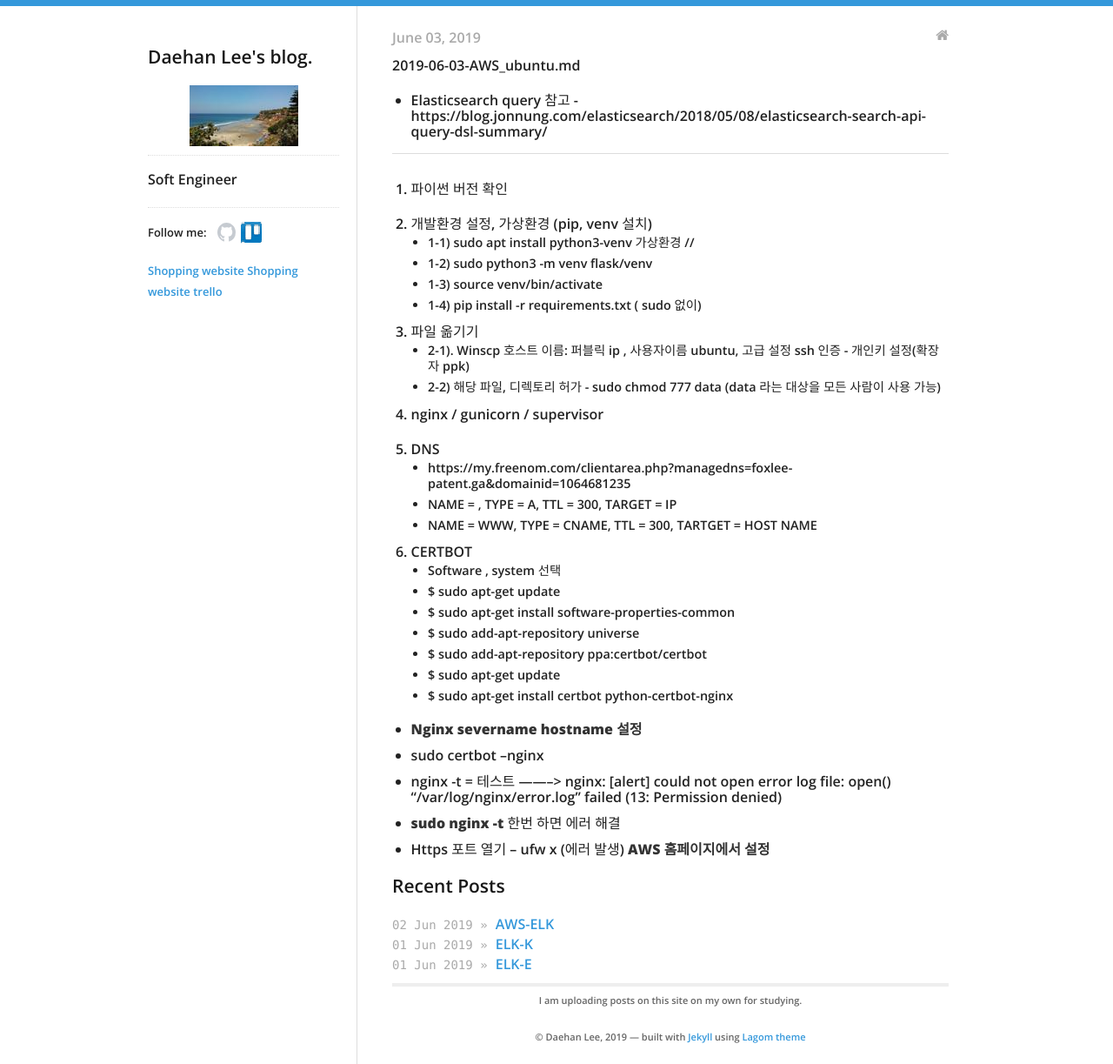
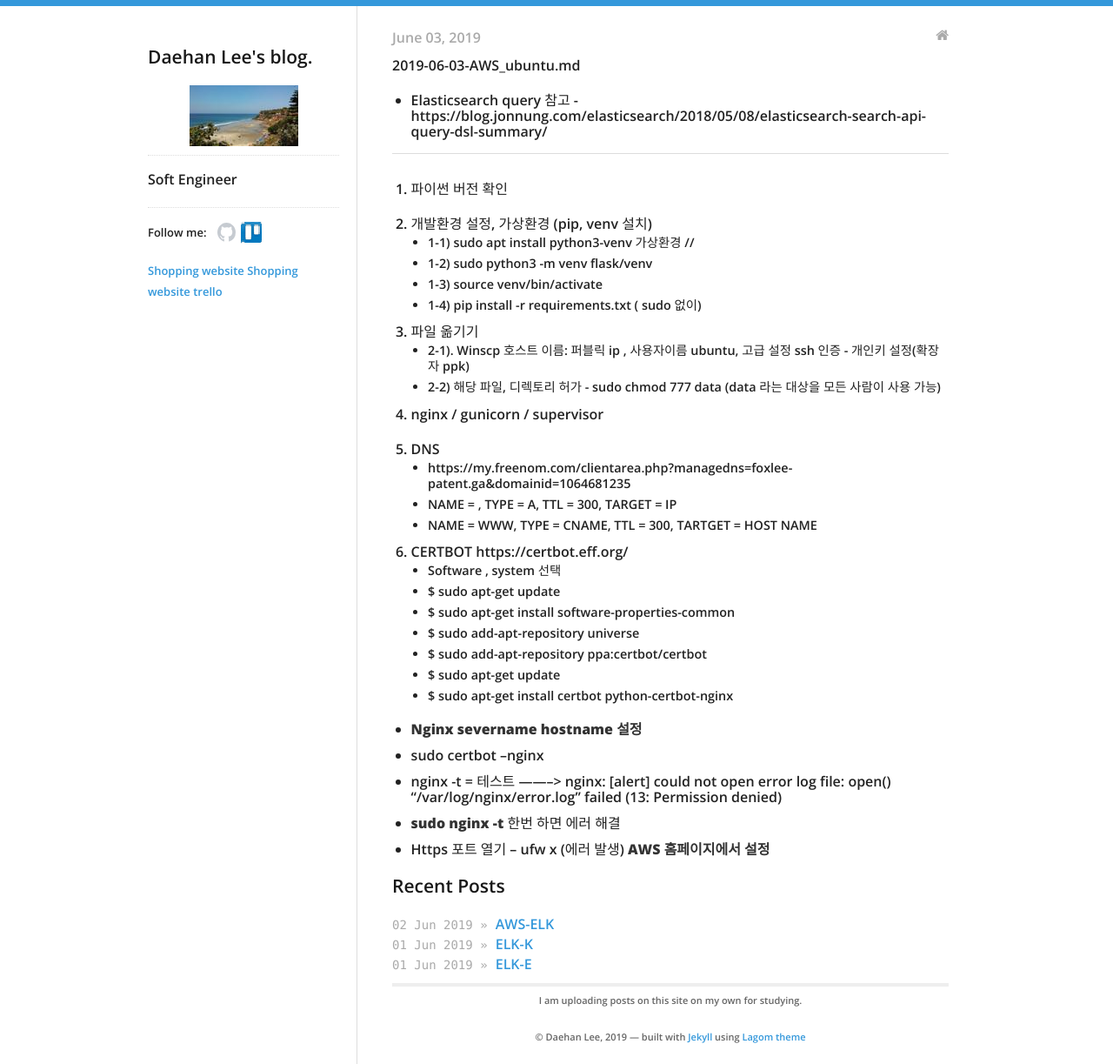
Before and after one commit to daehan0226/Study, a Jekyll site: the page built from _posts/2019-06-03-AWS_ubuntu.md, in a window 1280 px wide. Shown: the whole page at 87% size. Built offline with Jekyll 4.4.1, drawn with Linux system fonts in a browser that asks for light colours; part of the change alters nothing that is shown.

Commit message:
Update 2019-06-03-AWS_ubuntu.md

```diff
--- a/_posts/2019-06-03-AWS_ubuntu.md
+++ b/_posts/2019-06-03-AWS_ubuntu.md
@@ -35,7 +35,7 @@ categories:
 * NAME = , TYPE = A, TTL = 300, TARGET = IP
 * NAME = WWW, TYPE = CNAME, TTL = 300, TARTGET = HOST NAME
 
-5. CERTBOT
+5. CERTBOT                    https://certbot.eff.org/
 * Software , system 선택
 * $ sudo apt-get update
 * $ sudo apt-get install software-properties-common
```
